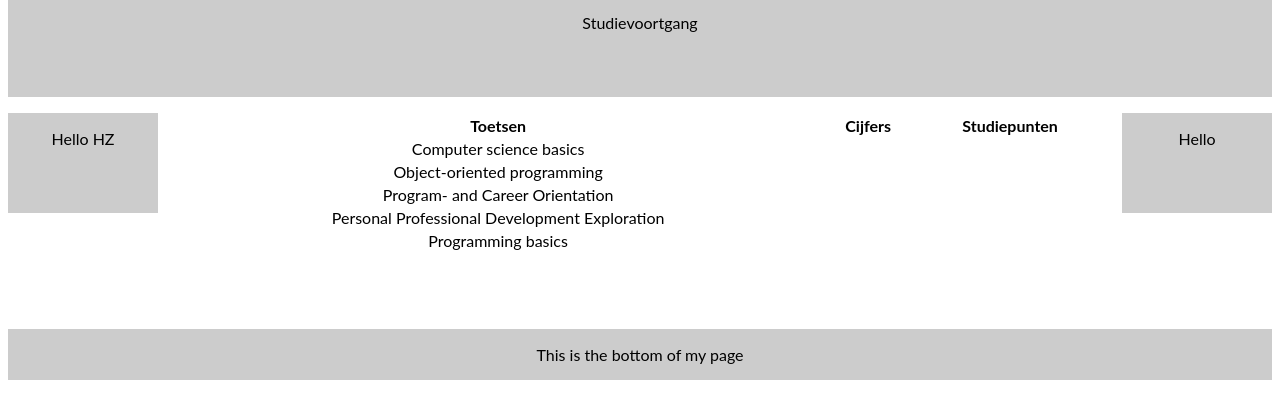
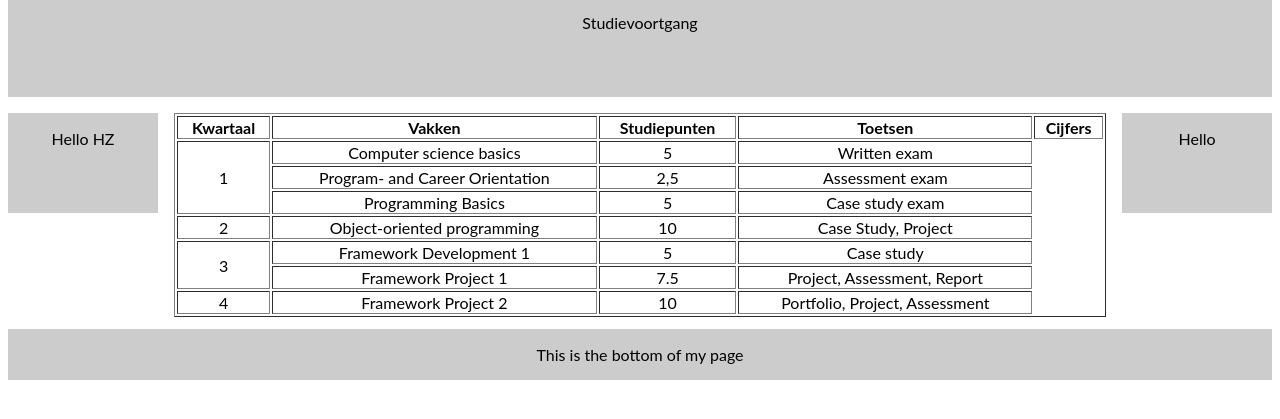
Before and after one commit to Jasonjason10/-Jasonjason10.github.io, a plain HTML site: page dashboard.html in a window 1280 px wide. Shown: the part 95-514 px from the top of the page. Drawn offline with Linux system fonts and the light colour scheme.

Commit message:
Dashboard

```diff
--- a/dashboard.html
+++ b/dashboard.html
@@ -107,30 +107,60 @@
                 Hello HZ
             </aside>
 
-            <table>
+            <table border="1">
                 <tr>
+                    <th>Kwartaal</th>
+                    <th>Vakken</th>
+                    <th>Studiepunten</th>
                     <th>Toetsen</th>
                     <th>Cijfers</th>
-                    <th>Studiepunten</th>
+
                 </tr>
                 <tr>
+                    <td rowspan="3">1</td>
                     <td>Computer science basics </td>
+                    <td>5</td>
+                    <td>Written exam</td>
                 </tr>
-                <tr>
-                    <td>Object-oriented programming</td>
+
                 </tr>
                 <tr>
                     <td>Program- and Career Orientation</td>
+                    <td>2,5</td>
+                    <td>Assessment exam</td>
+
 
                 </tr>
                 <tr>
-                    <td>Personal Professional Development Exploration </td>
+                    <td>Programming Basics</td>
+                    <td>5</td>
+                    <td> Case study exam</td>
+
+
+                </tr>
+                <td>2</td>
+                <td>Object-oriented programming</td>
+                <td>10</td>
+                <td>Case Study, Project</td>
+
+                <tr>
+                    <td rowspan="2">3</td>
+                    <td>Framework Development 1</td>
+                    <td>5</td>
+                    <td>Case study</td>
+                </tr>
+                <tr>
+                    <td>Framework Project 1</td>
+                    <td>7.5</td>
+                    <td>Project, Assessment, Report</td>
 
                 </tr>
                 <tr>
-                    <td>Programming basics</td>
+                    <td>4</td>
+                    <td>Framework Project 2</td>
+                    <td>10</td>
+                    <td>Portfolio, Project, Assessment</td>
                 </tr>
-
 
             </table>
 
@@ -139,12 +169,6 @@
             <aside class="sidebar-right">
                 Hello
             </aside>
-
-
-
-
-
-
         </div>
         <footer>
             This is the bottom of my page
```
